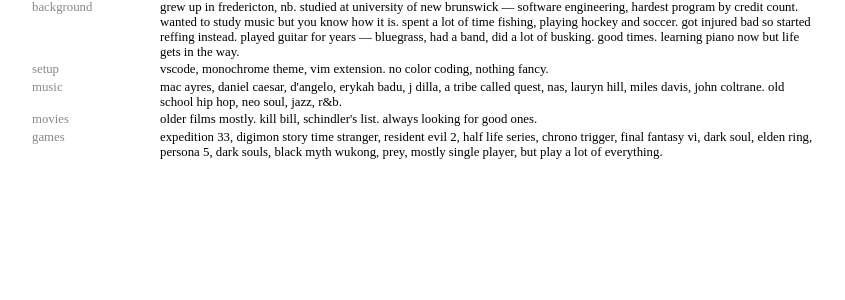
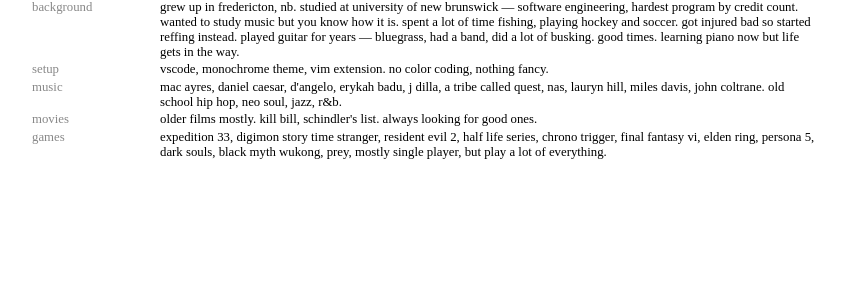
Before and after one commit to jhjhjljl/website, a FastAPI app: page /etc in a window 1280 px wide. Shown: the part 117-417 px from the top of the page, without its empty margins (224-1069 px from the left). Run offline with FastAPI, Linux system fonts and the light colour scheme; some web fonts are replaced.

Commit message:
Remove duplicated game.

```diff
--- a/app/templates/etc.html
+++ b/app/templates/etc.html
@@ -25,7 +25,7 @@
 		</div>
 		<div>
 			<dt>games</dt>
-			<dd>expedition 33, digimon story time stranger, resident evil 2, half life series, chrono trigger, final fantasy vi, dark soul, elden ring, persona 5, dark souls, black myth wukong, prey, mostly single player, but play a lot of everything.</dd>
+			<dd>expedition 33, digimon story time stranger, resident evil 2, half life series, chrono trigger, final fantasy vi, elden ring, persona 5, dark souls, black myth wukong, prey, mostly single player, but play a lot of everything.</dd>
 		</div>
 	</dl>
 </section>
```
